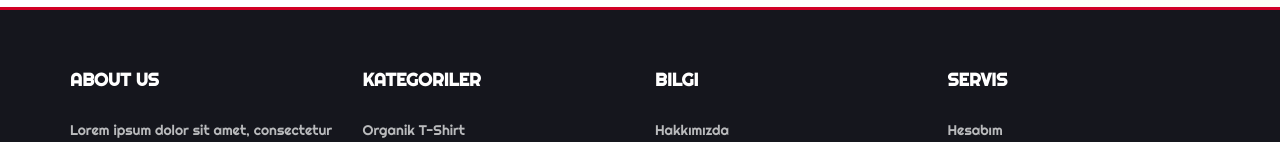
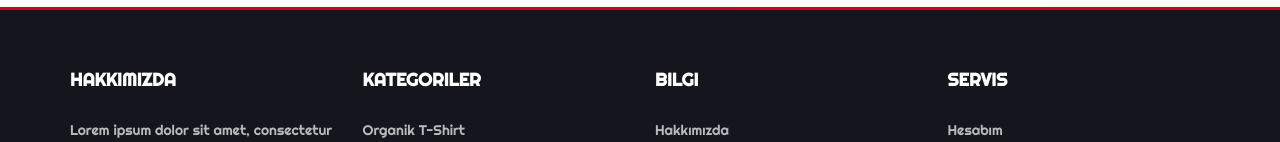
Before and after one commit to hkankyilmaz/kutez-case-customizable-modern-tshirt, a React (Create React App) app: page / in a window 1280 px wide. Shown: the part 2859-3001 px from the top of the page. Built offline with nearby package versions, Linux system fonts and the light colour scheme; some icons are missing; a web font is replaced by a local one.

Commit message:
Update footer.jsx

```diff
--- a/src/components/footer.jsx
+++ b/src/components/footer.jsx
@@ -9,7 +9,7 @@ function footer() {
             <div className="row trb-row">
               <div className="col-md-3 col-xs-6">
                 <div className="footer">
-                  <h3 className="footer-title">About Us</h3>
+                  <h3 className="footer-title">Hakkımızda</h3>
                   <p>
                     Lorem ipsum dolor sit amet, consectetur adipisicing elit,
                     sed do eiusmod tempor incididunt ut.
```
